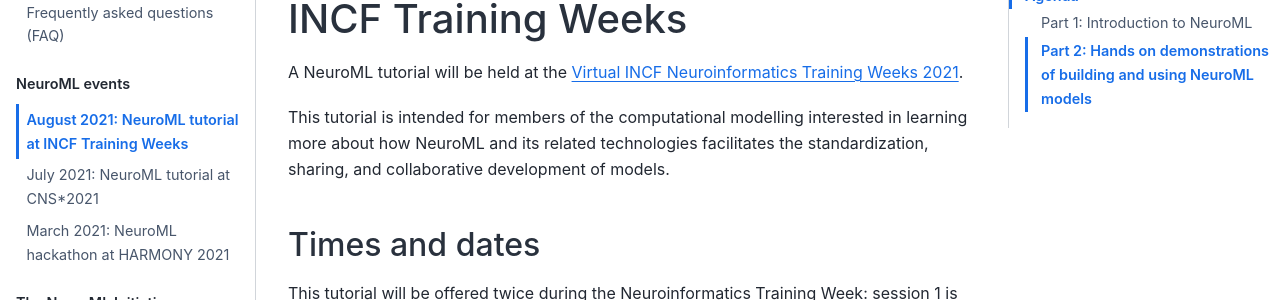
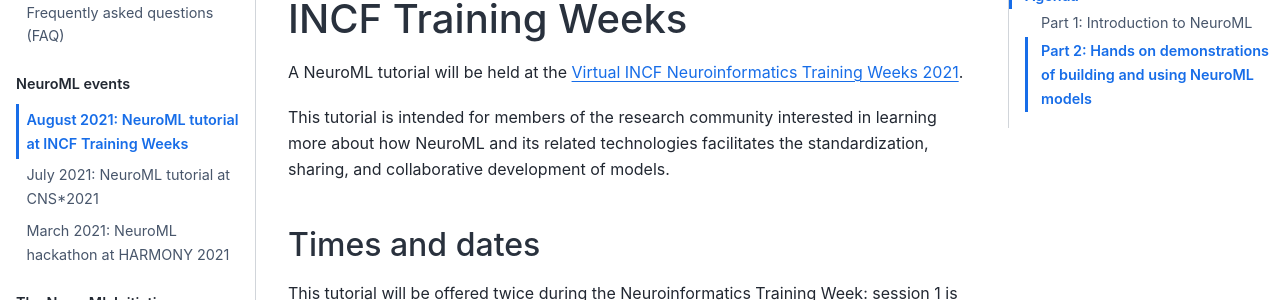
Before and after one commit to NeuroML/Documentation, a Jupyter Book: the page built from source/Events/202108-INCF-Training-Week.md, in a window 1280 px wide and 900 px high. Shown: the part 122-422 px from the top of the window. Built offline with Jupyter Book 1.0.4 settings and Sphinx 7.4.7 and the Sphinx Book theme 1.1.4, drawn with Linux system fonts in a browser that asks for light colours.

Commit message:
feat: correct sentence and rephrase

```diff
--- a/source/Events/202108-INCF-Training-Week.md
+++ b/source/Events/202108-INCF-Training-Week.md
@@ -3,7 +3,7 @@
 
 A NeuroML tutorial will be held at the [Virtual INCF Neuroinformatics Training Weeks 2021](https://www.incf.org/virtual-incf-neuroinformatics-training-week-2021).
 
-This tutorial is intended for members of the computational modelling interested in learning more about how NeuroML and its related technologies facilitates the standardization, sharing, and collaborative development of models.
+This tutorial is intended for members of the research community interested in learning more about how NeuroML and its related technologies facilitates the standardization, sharing, and collaborative development of models.
 
 (neuromlevents:202108incf:when)=
 ## Times and dates
```
